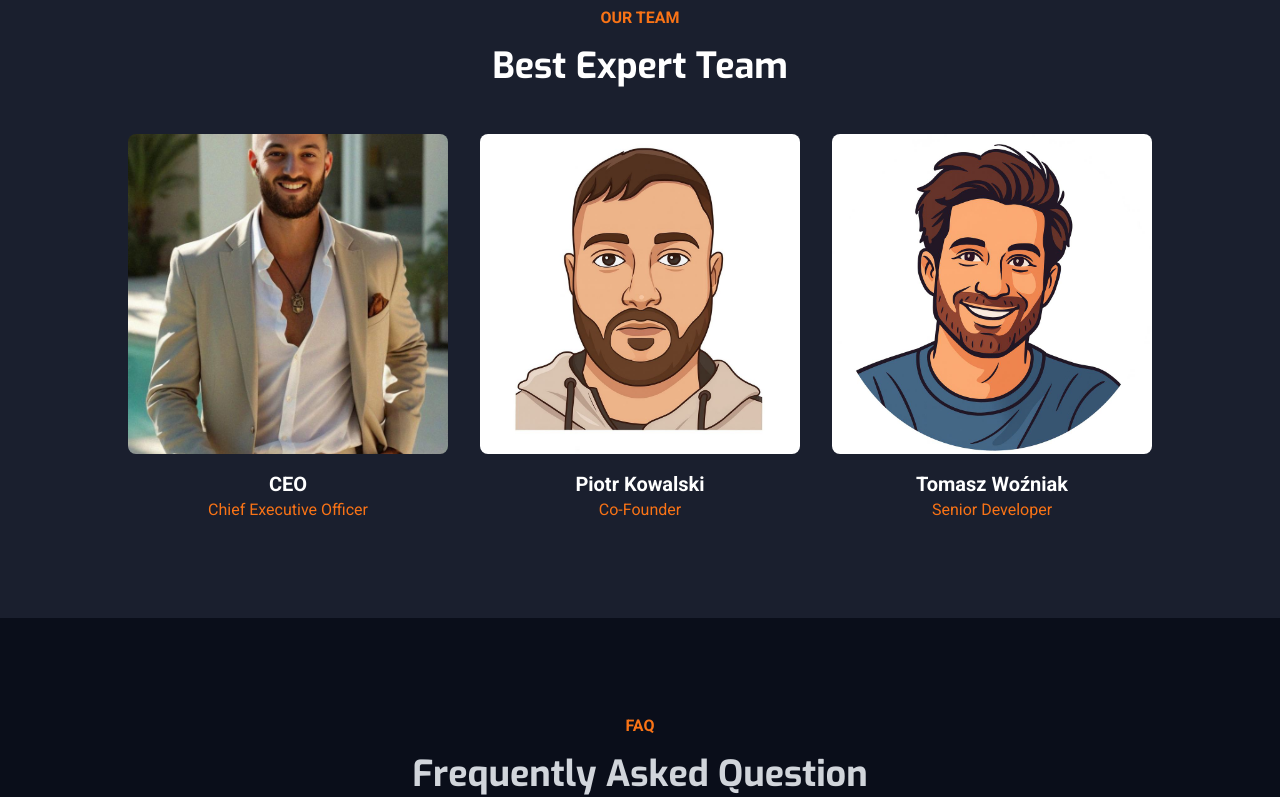
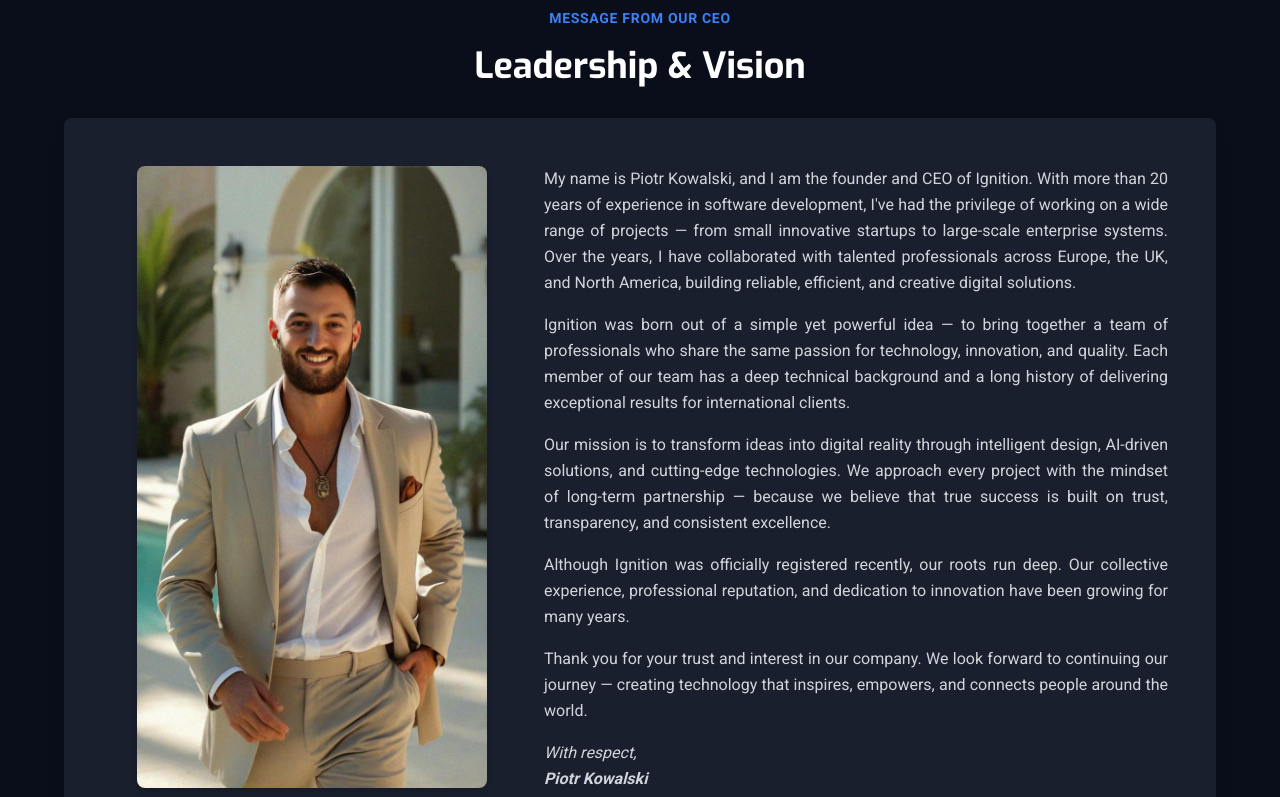
Before and after one commit to piotr-kowalski1992/website-comapany, a React (Vite) app: page /about in a window 1280 px wide. Shown: the part 1300-2097 px from the top of the page. Built offline with nearby package versions, Linux system fonts and the light colour scheme.

Commit message:
Add files via upload

```diff
--- a/components/Footer.tsx
+++ b/components/Footer.tsx
@@ -19,6 +19,7 @@
                     <h3 className="text-3xl font-bold font-exo uppercase">
                         Ignition <span className="text-white">Consulting</span>
                     </h3>
+                    <p className="text-sm mt-1 opacity-90">Registration Number: 32-0829976</p>
                 </div>
                 <div className="flex items-center space-x-4 py-4 md:py-8 lg:py-0">
                     <div className="bg-white p-4 rounded-md">
@@ -163,6 +164,11 @@
                   <p className="text-sm">30 N Gould St Ste R, Sheridan, WY 82801</p>
                 </div>
               </div>
+              <div className="mt-4 pt-4 border-t border-gray-700">
+                <p className="text-sm">
+                  <span className="text-white font-semibold">EIN:</span> 32-0829976
+                </p>
+              </div>
             </div>
           </div>
         </div>
--- a/components/Team.tsx
+++ b/components/Team.tsx
@@ -1,43 +1,53 @@
 import React from 'react';
-import { FacebookIcon, TwitterIcon, LinkedinIcon } from './icons';
-
-const teamMembers = [
-    { name: 'CEO', role: 'Chief Executive Officer', img: '/assets/images/CEO.jpg' },
-    { name: 'Piotr Kowalski', role: 'Co-Founder', img: '/assets/images/WhatsApp_Piotr.jpg' },
-    { name: 'Tomasz Woźniak', role: 'Senior Developer', img: '/assets/images/WhatsApp_Tomasz.jpg' },
-];
-
-const TeamMemberCard = ({ name, role, img }: { name: string, role: string, img: string }) => (
-    <div className="group text-center">
-        <div className="relative overflow-hidden rounded-lg h-80">
-            <img src={img} alt={name} className="w-full h-full object-cover"/>
-            <div className="absolute inset-0 bg-dark-blue bg-opacity-0 group-hover:bg-opacity-60 transition-all duration-300 flex items-center justify-center">
-                <div className="flex space-x-2 opacity-0 group-hover:opacity-100 transform translate-y-4 group-hover:translate-y-0 transition-all duration-300">
-                    <div className="w-8 h-8 bg-orange-500 text-white rounded-full flex items-center justify-center"><FacebookIcon /></div>
-                    <div className="w-8 h-8 bg-orange-500 text-white rounded-full flex items-center justify-center"><TwitterIcon /></div>
-                    <div className="w-8 h-8 bg-orange-500 text-white rounded-full flex items-center justify-center"><LinkedinIcon /></div>
-                </div>
-            </div>
-        </div>
-        <div className="mt-4">
-            <h3 className="text-xl font-bold text-white">{name}</h3>
-            <p className="text-orange-500">{role}</p>
-        </div>
-    </div>
-);
 
 const Team = () => {
     return (
-        <section className="py-24 bg-[#1a1f2e]">
+        <section className="py-24">
             <div className="container mx-auto px-4">
-                <div className="text-center max-w-2xl mx-auto mb-12">
-                    <span className="text-orange-500 font-bold uppercase">OUR TEAM</span>
-                    <h2 className="text-4xl font-bold font-exo my-4 text-white">Best Expert Team</h2>
+                <div className="text-center mb-8">
+                    <span className="text-blue-500 font-bold uppercase text-sm tracking-wider">MESSAGE FROM OUR CEO</span>
+                    <h2 className="text-4xl font-bold font-exo mt-4 text-white">Leadership & Vision</h2>
                 </div>
-                <div className="grid sm:grid-cols-2 lg:grid-cols-3 gap-8 max-w-5xl mx-auto">
-                    {teamMembers.map((member) => (
-                        <TeamMemberCard key={member.name} {...member} />
-                    ))}
+
+                <div className="max-w-6xl mx-auto bg-[#1a1f2e] rounded-lg shadow-lg overflow-hidden">
+                    <div className="grid md:grid-cols-[400px,1fr] gap-8 p-8 md:p-12">
+                        {/* CEO Image */}
+                        <div className="flex flex-col items-center">
+                            <div className="w-full max-w-[350px] mb-6">
+                                <img
+                                    src="/assets/images/CEO.jpg"
+                                    alt="Piotr Kowalski"
+                                    className="w-full h-auto rounded-lg shadow-md"
+                                />
+                            </div>
+                            <h3 className="text-2xl font-bold text-white mb-1">Piotr Kowalski</h3>
+                            <p className="text-blue-600 font-semibold">Founder & CEO, Ignition</p>
+                        </div>
+
+                        {/* CEO Message */}
+                        <div className="text-white-700 leading-relaxed space-y-4 text-justify">
+                            <p>
+                                My name is Piotr Kowalski, and I am the founder and CEO of Ignition. With more than 20 years of experience in software development, I've had the privilege of working on a wide range of projects — from small innovative startups to large-scale enterprise systems. Over the years, I have collaborated with talented professionals across Europe, the UK, and North America, building reliable, efficient, and creative digital solutions.
+                            </p>
+                            <p>
+                                Ignition was born out of a simple yet powerful idea — to bring together a team of professionals who share the same passion for technology, innovation, and quality. Each member of our team has a deep technical background and a long history of delivering exceptional results for international clients.
+                            </p>
+                            <p>
+                                Our mission is to transform ideas into digital reality through intelligent design, AI-driven solutions, and cutting-edge technologies. We approach every project with the mindset of long-term partnership — because we believe that true success is built on trust, transparency, and consistent excellence.
+                            </p>
+                            <p>
+                                Although Ignition was officially registered recently, our roots run deep. Our collective experience, professional reputation, and dedication to innovation have been growing for many years.
+                            </p>
+                            <p>
+                                Thank you for your trust and interest in our company. We look forward to continuing our journey — creating technology that inspires, empowers, and connects people around the world.
+                            </p>
+                            <p className="italic mt-6">
+                                With respect,<br />
+                                <span className="font-semibold">Piotr Kowalski</span><br />
+                                <span className="text-sm">Founder & CEO, Ignition</span>
+                            </p>
+                        </div>
+                    </div>
                 </div>
             </div>
         </section>
```
